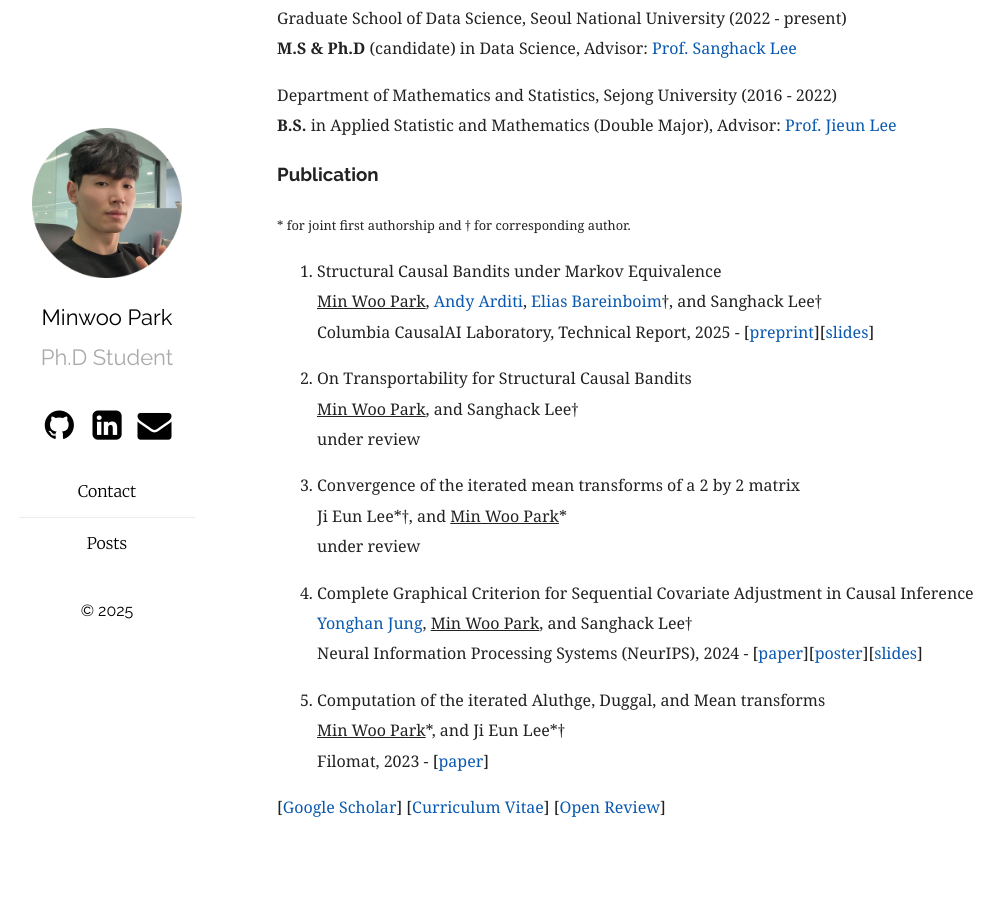
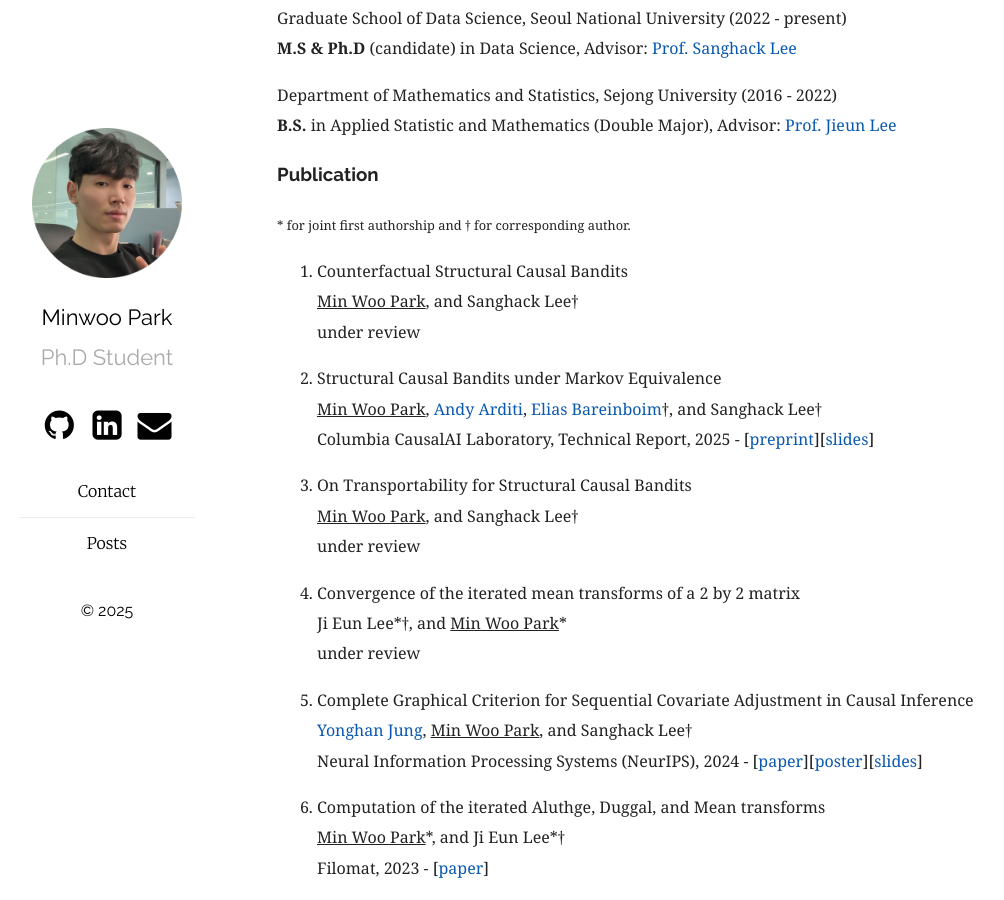
Before and after one commit to MinwooPark96/minwoopark96.github.com, a Jekyll site: the page built from index.md, in a window 1280 px wide and 900 px high, scrolled down 470 px. Shown: the whole window, without its empty margins (78-1082 px from the left). Built offline with Jekyll 4.4.1, drawn with Linux system fonts in a browser that asks for light colours; before the commit the page ends 1337 px from its top, so only the background shows below that.

Commit message:
Add ctf-scb

```diff
--- a/index.md
+++ b/index.md
@@ -24,12 +24,15 @@ Department of Mathematics and Statistics, Sejong University (2016  - 2022) <br/>
 ### Publication
 <small>\* for joint first authorship and † for corresponding author.</small>
 
+6. Counterfactual Structural Causal Bandits <br/>
+<ins>Min Woo Park</ins>, and Sanghack Lee† <br/>
+under review
 
-1. Structural Causal Bandits under Markov Equivalence <br/>
+5. Structural Causal Bandits under Markov Equivalence <br/>
 <ins>Min Woo Park</ins>, [Andy Arditi](https://andyrdt.com/), [Elias Bareinboim](https://causalai.net/)†, and Sanghack Lee† <br/>
 Columbia CausalAI Laboratory, Technical Report, 2025 - [[preprint](https://causalai.net/r122.pdf)][[slides](https://minwoopark96.github.io/present/tech122.pdf)]
 
-2. On Transportability for Structural Causal Bandits <br/>
+4. On Transportability for Structural Causal Bandits <br/>
 <ins>Min Woo Park</ins>, and Sanghack Lee† <br/>
 under review
 
```
Also changed, not shown: other parts of index.md (+2 -2 lines).
